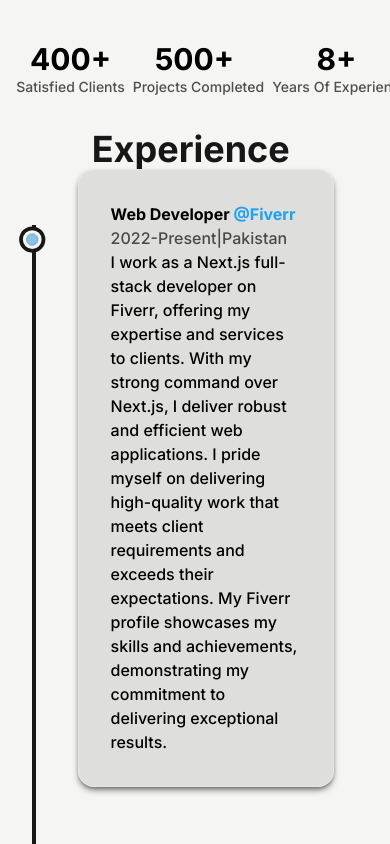
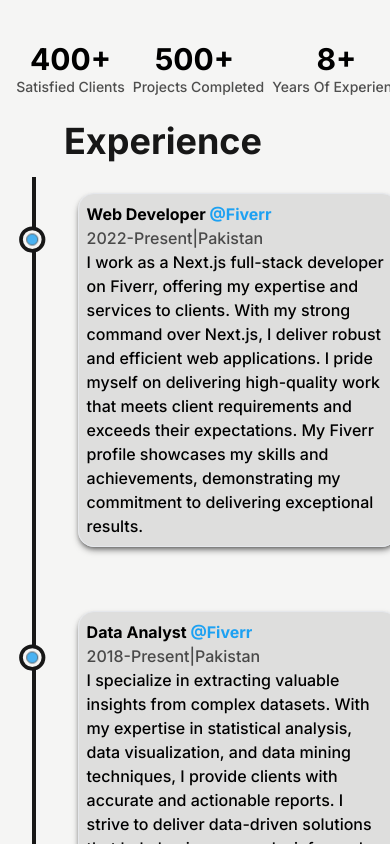
Before and after one commit to mawaisahmad/my-cv, a Next.js app: page /about in a window 390 px wide. Shown: the part 1340-2184 px from the top of the page. Built offline with nearby package versions, Linux system fonts and the light colour scheme.

Commit message:
Update Experience.tsx

```diff
--- a/src/app/components/Experience.tsx
+++ b/src/app/components/Experience.tsx
@@ -30,8 +30,8 @@ import Image from "next/image";
 return (
   <main className='flex w-full flex-col items-center justify-center'>
   <div className="grid w-11/12 grid-cols-8 gap-16">
-    <div className="col-span-6 lg:col-span-5 flex flex-col items-start justify-around gap-2  md:order-2">
-<li ref={ref} className='mb-16 lg:p-8 font-medium text-left dark:text-light rounded-2xl border border-solid dark:border-dark  bg-dark/10 dark:bg-light/20 p-6 shadow-md shadow-dark/50'>
+    <div className="col-span-6 lg:col-span-6 flex flex-col items-start justify-around gap-2  md:order-2">
+<li ref={ref} className='mb-16 lg:p-2 font-medium text-left dark:text-light rounded-2xl border border-solid dark:border-dark  bg-dark/10 dark:bg-light/20 p-6 shadow-md shadow-dark/50'>
 <LiIcon reference={ref} />
 <div>
 <h3 className='capitalize font-bold text-2x1'>
@@ -61,17 +61,18 @@ const Experience = () => {
   )
 return (
 
-     <div className='mt-8 mb-4'>
+     <div className=''>
 
       <div>
-        <AnimatedText text="Experience" className="!text-6xl lg:!text-4xl text-dark font-bold text-center" />
+
         <div className='w-full relative'>
                     <motion.div
             style={{ scaleY: scrollYProgress }}
             className="absolute left top-14 -bottom-2 ml-16 lg:ml-8 w-[4px] h-[88%] bg-dark dark:bg-primary origin-top"
           />
           <ul className="ml-16">
-            <Details
+             <AnimatedText text="Experience" className="!text-6xl lg:!text-4xl text-dark font-bold text-center mb-8 lg:text-start" />
+                        <Details
               position="Web Developer"
               company="Fiverr"
               companyLink="www.fiverr.com"
@@ -123,7 +124,7 @@ return (
                Through my leadership, I promoted excellence,
                encouraged innovation, and facilitated the achievement of our institute's goals."
             />
-            <AnimatedText text="Education" className="!text-6xl lg:!text-4xl text-dark font-bold text-center" />
+            <AnimatedText text="Education" className="!text-6xl lg:!text-4xl text-dark font-bold text-center mb-8 lg:text-start" />
             <Details
               position="MBA-Finance (Gold Medalist)"
               company="Iqra University"
```
